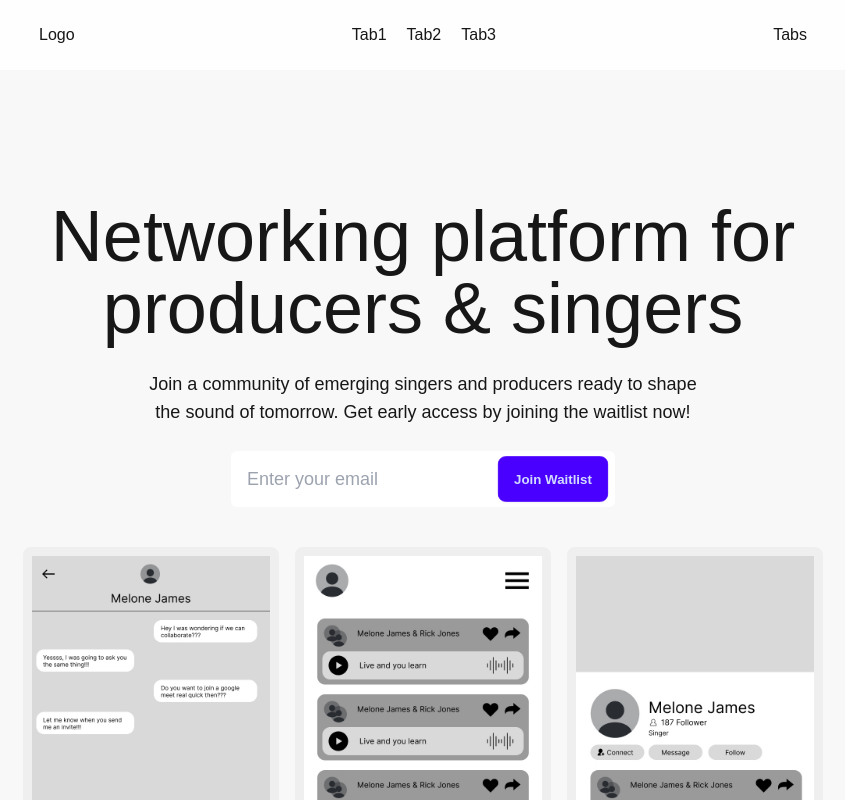
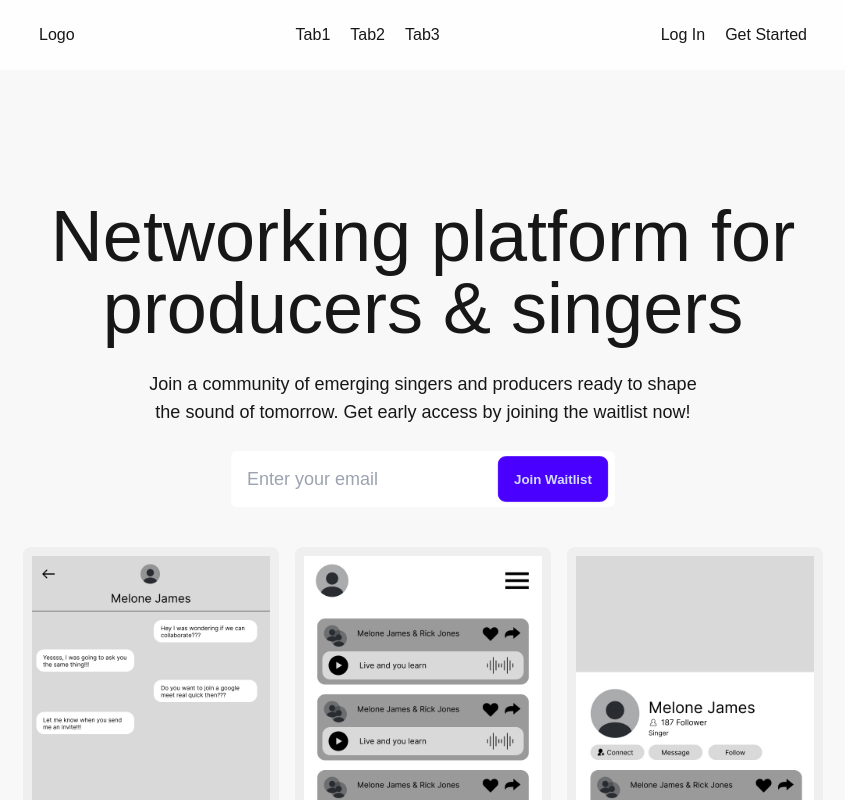
Before and after one commit to 54JIN/olivetemplate, a Next.js app: page / in a window 1280 px wide. Shown: the top 800 px of the page, without its empty margins (217-1062 px from the left). Built offline with nearby package versions, Linux system fonts and the light colour scheme.

Commit message:
Added Login and Get Started button on Header, but didn't give it any functionalities just yet.

```diff
--- a/app/Components/Header.tsx
+++ b/app/Components/Header.tsx
@@ -9,7 +9,10 @@ export default function Header() {
             <h1>Tab2</h1>
             <h1>Tab3</h1>
           </div>
-          <h1>Tabs</h1>
+          <div className="flex gap-5">
+            <button>Log In</button>
+            <button>Get Started</button>
+          </div>
         </div>
       </div>
     </div>
```
